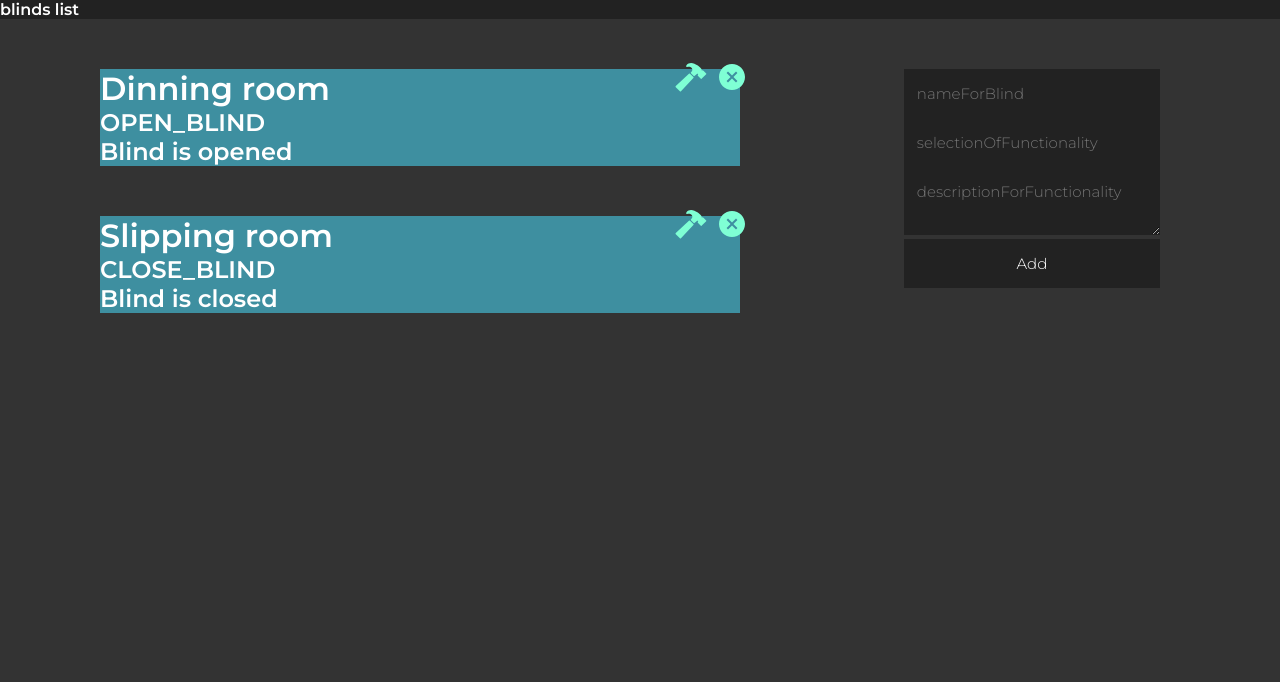
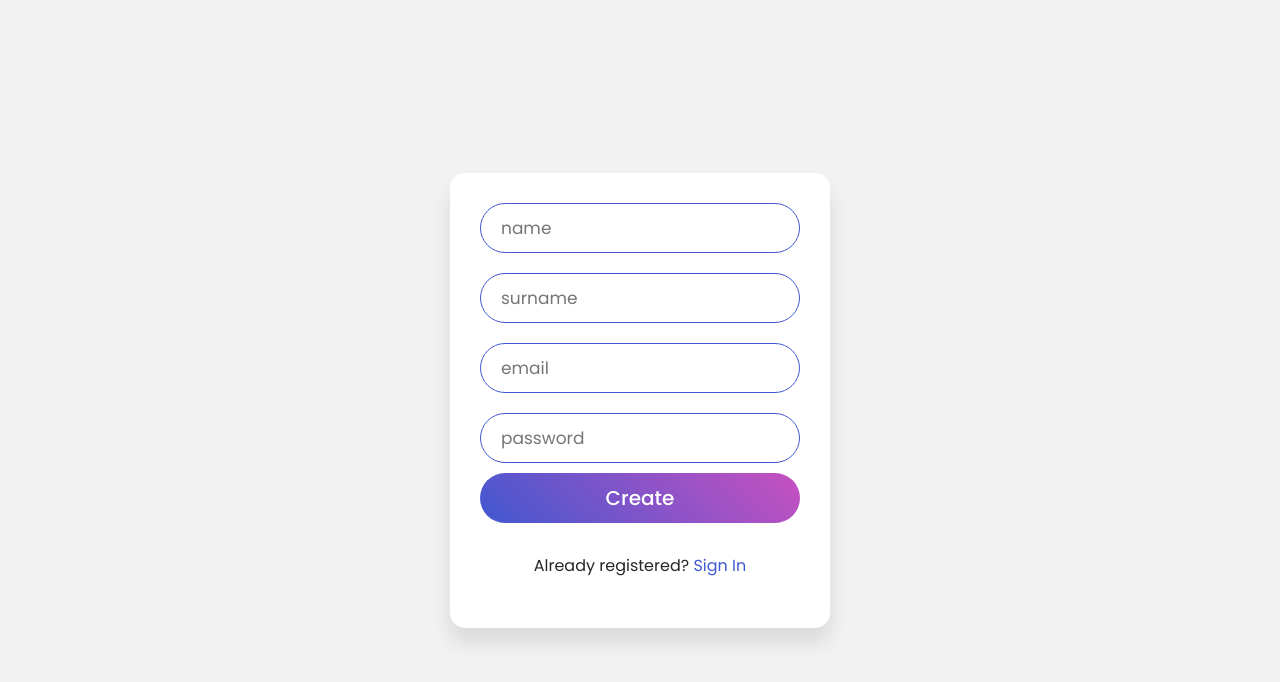
Before and after one commit to AndriiFrost/blind-frontend, a React (Create React App) app: page /registration in a window 1280 px wide. Shown: the top 682 px of the page. Built offline with nearby package versions, Linux system fonts and the light colour scheme.

Commit message:
Added login and registration page, with connection to backend

```diff
--- a/package.json
+++ b/package.json
@@ -36,5 +36,8 @@
       "last 1 firefox version",
       "last 1 safari version"
     ]
+  },
+  "devDependencies": {
+    "react-router-dom": "^6.10.0"
   }
 }
--- a/public/index.html
+++ b/public/index.html
@@ -4,7 +4,7 @@
     <meta charset="utf-8" />
     <link rel="icon" href="%PUBLIC_URL%/favicon.ico" />
     <meta name="viewport" content="width=device-width, initial-scale=1" />
-    <title>React App</title>
+    <title>Blinds</title>
   </head>
   <body>
     <div id="root"></div>
--- a/src/App.js
+++ b/src/App.js
@@ -1,42 +1,18 @@
-import React, { useState } from "react";
-import Header from "./components/Header";
-import Blinds from "./components/Blinds";
-import AddBlind from "./components/AddBlind";
+import React from "react";
+import { BrowserRouter, Routes, Route } from "react-router-dom";
+import Login from "./components/login/Login";
+import Registration from "./components/registration/Registration";
+import DeviceList from "./components/device/DeviceList";
 import "./css/main.css";
 
-const App = () => {
-  const [blinds, setBlinds] = useState(blindDefaultArray);
-
-  function addBlind(blind) {
-    const id = blinds.length + 1;
-    setBlinds([...blinds, { id, ...blind }]);
-  }
+export default function App() {
   return (
-    <div>
-      <Header title="blinds list" />
-      <main>
-        <Blinds blindDefaultArray={blinds} />
-      </main>
-      <aside>
-        <AddBlind onAdd={addBlind}></AddBlind>
-      </aside>
-    </div>
+    <BrowserRouter>
+      <Routes>
+        <Route path="/login" element={<Login />}></Route>
+        <Route path="/registration" element={<Registration />}></Route>
+        <Route path="/devices" element={<DeviceList />}></Route>
+      </Routes>
+    </BrowserRouter>
   );
-};
-
-const blindDefaultArray = [
-  {
-    id: 1,
-    nameForBlind: "Dinning room",
-    selectionOfFunctionality: "OPEN_BLIND",
-    descriptionForFunctionality: "Blind is opened",
-  },
-  {
-    id: 2,
-    nameForBlind: "Slipping room",
-    selectionOfFunctionality: "CLOSE_BLIND",
-    descriptionForFunctionality: "Blind is closed",
-  },
-];
-
-export default App;
+}
--- a/src/components/AddBlind.js
+++ /dev/null
@@ -1,33 +0,0 @@
-import React, { useState } from "react";
-
-const AddBlind = (props) => {
-  const [nameForBlind, setNameForBlind] = useState("");
-  const [selectionOfFunctionality, setSelectionOfFunctionality] = useState("");
-  const [descriptionForFunctionality, setDescriptionForFunctionality] =
-    useState("");
-
-  return (
-    <form>
-      <input
-        placeholder="nameForBlind"
-        onChange={(e) => setNameForBlind(e.target.value)}
-      ></input>
-      <input
-        placeholder="selectionOfFunctionality"
-        onChange={(e) => setSelectionOfFunctionality(e.target.value)}
-      ></input>
-      <textarea
-        placeholder="descriptionForFunctionality"
-        onChange={(e) => setDescriptionForFunctionality(e.target.value)}
-      ></textarea>
-      <button type="button" onClick={ () => props.onAdd({
-        nameForBlind: nameForBlind,
-        selectionOfFunctionality: selectionOfFunctionality,
-        descriptionForFunctionality: descriptionForFunctionality,
-
-      })}>Add</button>
-    </form>
-  );
-};
-
-export default AddBlind;
--- a/src/components/Blind.js
+++ /dev/null
@@ -1,18 +0,0 @@
-import React from "react";
-import { IoCloseCircleSharp, IoHammerSharp } from "react-icons/io5";
-
-const Blind = (props) => {
-  console.log(props.blind);
-  const blind = props.blind;
-  return (
-    <div className="blind">
-      <IoCloseCircleSharp className="delete-icon" />
-      <IoHammerSharp className="edit-icon" />
-      <h1>{blind.nameForBlind}</h1>
-      <h2>{blind.selectionOfFunctionality}</h2>
-      <h2>{blind.descriptionForFunctionality}</h2>
-    </div>
-  );
-};
-
-export default Blind;
--- a/src/components/Blinds.js
+++ /dev/null
@@ -1,21 +0,0 @@
-import React, { useState } from "react";
-import Blind from "./Blind"
-
-const Blinds = (props) => {
-   const blinds= props.blindDefaultArray;
-    if( blinds.length > 0 ){
-        return (
-            <div>
-              {blinds.map((el) => (
-               <Blind key= {el.id} blind = {el}/>
-              ))}
-            </div>
-          );
-    }
-    return ( <div className="blind">
-        <h3>No blind present</h3>
-    </div>)
-
-};
-
-export default Blinds;
--- a/src/components/Header.js
+++ /dev/null
@@ -1,13 +0,0 @@
-import React from "react";
-
-
-class Header extends React.Component {
-  render() {
-    return (<header className="header"> {this.props.title}
-
-    </header>);
-
-  }
-}
-
-export default Header;
--- /dev/null
+++ b/src/components/device/DeviceList.js
@@ -0,0 +1,28 @@
+import React, { useState } from "react";
+import { Link } from "react-router-dom";
+import axios from "axios";
+
+const DeviceList = () => {
+    getAllItem()
+  const [email, setEmail] = useState("");
+  const [pasword, setPassword] = useState("");
+  return <div></div>;
+};
+
+function getAllItem() {
+  const token = localStorage.getItem("Authentication");
+  axios
+    .get("http://localhost:8084/api/v1/device", {
+      headers: {
+        Authorization: `Bearer ${token}`,
+      },
+    })
+    .then(function (response) {
+      console.log(response);
+    })
+    .catch(function (error) {
+      console.log(error);
+    });
+}
+
+export default DeviceList;
--- /dev/null
+++ b/src/components/login/Login.js
@@ -0,0 +1,75 @@
+import React, { useState } from "react";
+import { Link } from "react-router-dom";
+import axios from "axios";
+import { useNavigate } from "react-router-dom";
+
+const Login = () => {
+    let navigate = useNavigate();
+  const [email, setEmail] = useState("");
+  const [pasword, setPassword] = useState("");
+  const  loginUser = (login) => {
+    console.log(login);
+    axios
+      .post("http://localhost:8084/api/v1/auth/authenticate", {
+        email: login.email,
+        password: login.password,
+      })
+      .then(function (response) {
+        console.log(response.data.token);
+        localStorage.setItem(
+          "Authentication",
+          response.data.token
+        );
+        navigate("/devices")
+      })
+      .catch(function (error) {
+        console.log(error);
+      });
+  }
+  return (
+    <div className="wrapper">
+      <div className="form">
+        <form className="form">
+          <div className="field">
+            <input
+              type="text"
+              placeholder="email"
+              onChange={(e) => setEmail(e.target.value)}
+            />
+          </div>
+          <div className="field">
+            <input
+              type="password"
+              placeholder="password"
+              onChange={(e) => setPassword(e.target.value)}
+            />
+          </div>
+          <div className="field">
+            <button
+              type="button"
+              className="submit"
+              onClick={() =>
+
+                loginUser({
+                  email: email,
+                  password: pasword,
+                })
+              }
+            >
+              Login
+            </button>
+          </div>
+
+          <div className="signup-link">
+            <p className="message">
+              Not registered? <Link to="/registration">Create an account</Link>
+            </p>
+          </div>
+        </form>
+      </div>
+    </div>
+  );
+};
+
+
+export default Login;
--- /dev/null
+++ b/src/components/registration/Registration.js
@@ -0,0 +1,88 @@
+import React, { useState } from "react";
+import { Link } from "react-router-dom";
+import axios from "axios";
+
+const Registration = () => {
+  const [email, setEmail] = useState("");
+  const [name, setName] = useState("");
+  const [surname, setSurname] = useState("");
+  const [pasword, setPassword] = useState("");
+
+  return (
+    <div className="wrapper">
+      <div className="form">
+        <form className="form">
+          <div className="field">
+            <input
+              type="text"
+              placeholder="name"
+              onChange={(e) => setName(e.target.value)}
+            />
+          </div>
+          <div className="field">
+            <input
+              type="text"
+              placeholder="surname"
+              onChange={(e) => setSurname(e.target.value)}
+            />
+          </div>
+          <div className="field">
+            <input
+              type="text"
+              placeholder="email"
+              onChange={(e) => setEmail(e.target.value)}
+            />
+          </div>
+          <div className="field">
+            <input
+              type="password"
+              placeholder="password"
+              onChange={(e) => setPassword(e.target.value)}
+            />
+          </div>
+          <div className="field">
+            <button
+              type="button"
+              className="submit"
+              onClick={() =>
+                registerUser({
+                  name: name,
+                  surname: surname,
+                  email: email,
+                  password: pasword,
+                })
+              }
+            >
+              Create
+            </button>
+          </div>
+
+          <div className="signup-link">
+            <p className="message">
+              Already registered? <Link to="/login">Sign In</Link>
+            </p>
+          </div>
+        </form>
+      </div>
+    </div>
+  );
+};
+
+function registerUser(registrationUser) {
+  console.log(registrationUser);
+
+  axios.post('http://localhost:8084/api/v1/auth/register', {
+    firstName: registrationUser.name,
+    lastName:  registrationUser.surname,
+    email:  registrationUser.email,
+    password:  registrationUser.password,
+  })
+  .then(function (response) {
+    console.log(response);
+  })
+  .catch(function (error) {
+    console.log(error);
+  });
+}
+
+export default Registration;
--- a/src/css/main.css
+++ b/src/css/main.css
@@ -1,80 +1,137 @@
-@import url("https://fonts.googleapis.com/css2?family=Montserrat:wght@300;600&display=swap");
-
-* {
+@import url('https://fonts.googleapis.com/css2?family=Poppins:wght@200;300;400;500;600;700&display=swap');
+*{
   margin: 0;
   padding: 0;
+  box-sizing: border-box;
+  font-family: 'Poppins', sans-serif;
 }
-
-body {
-  background-color: #333;
+html,body{
+  display: grid;
+  height: 100%;
+  width: 100%;
+  place-items: center;
+  background: #f2f2f2;
+  /* background: linear-gradient(-135deg, #c850c0, #4158d0); */
+}
+::selection{
+  background: #4158d0;
   color: #fff;
-  font-family: "Montserrat", sans-serif;
-  font-weight: 300;
 }
-main {
-  margin: 50px 100px;
-  width: 50%;
-  float: left;
+.wrapper{
+  width: 380px;
+  background: #fff;
+  border-radius: 15px;
+  box-shadow: 0px 15px 20px rgba(0,0,0,0.1);
 }
-
-main .blind {
-  margin-bottom: 50px;
-  background-color: #3e8fa0;
-  padding: 20 px;
+.wrapper .title{
+  font-size: 35px;
+  font-weight: 600;
+  text-align: center;
+  line-height: 100px;
+  color: #fff;
+  user-select: none;
+  border-radius: 15px 15px 0 0;
+  background: linear-gradient(-135deg, #c850c0, #4158d0);
 }
-
-.header {
-  font-weight: 600;
-  background-color: #222;
+.wrapper form{
+  padding: 10px 30px 50px 30px;
 }
-
-main .delete-icon {
-  float: right;
-  color: #7fffd4;
+.wrapper form .field{
+  height: 50px;
+  width: 100%;
+  margin-top: 20px;
+  position: relative;
+}
+.wrapper form .field input,
+form .field button {
+  height: 100%;
+  width: 100%;
+  outline: none;
+  font-size: 17px;
+  padding-left: 20px;
+  border: 1px solid lightgrey;
+  border-radius: 25px;
+  transition: all 0.3s ease;
+}
+.wrapper form .field input:focus,
+form .field input:valid,
+form .field button:focus,
+form .field button:valid{
+  border-color: #4158d0;
+}
+.wrapper form .field label{
+  position: absolute;
+  top: 50%;
+  left: 20px;
+  color: #999999;
+  font-weight: 400;
+  font-size: 17px;
+  pointer-events: none;
+  transform: translateY(-50%);
+  transition: all 0.3s ease;
+}
+form .field input:focus ~ label,
+form .field input:valid ~ label,
+form .field button:focus ~ label,
+form .field button:valid ~ label{
+  top: 0%;
+  font-size: 16px;
+  color: #4158d0;
+  background: #fff;
+  transform: translateY(-50%);
+}
+form .content{
+  display: flex;
+  width: 100%;
+  height: 50px;
+  font-size: 16px;
+  align-items: center;
+  justify-content: space-around;
+}
+form .content .checkbox{
+  display: flex;
+  align-items: center;
+  justify-content: center;
+}
+form .content input
+form .content button{
+  width: 15px;
+  height: 15px;
+  background: red;
+}
+form .content label{
+  color: #262626;
+  user-select: none;
+  padding-left: 5px;
+}
+form .content .pass-link{
+  color: "";
+}
+form .field button[type="button"]{
+  color: #fff;
+  border: none;
+  padding-left: 0;
+  margin-top: -10px;
+  font-size: 20px;
+  font-weight: 500;
   cursor: pointer;
-  transform: scale(2);
+  background: linear-gradient(-135deg, #c850c0, #4158d0);
+  transition: all 0.3s ease;
 }
-
-main .edit-icon {
-  float: right;
-  color: #7fffd4;
-  cursor: pointer;
-  margin-right: 25px;
-  transform: scale(2);
+form .field button[type="button"]:active{
+  transform: scale(0.95);
 }
-
-main .delete-icon:hover,
-main .edit-icon:hover {
-  opacity: 0.5;
+form .signup-link{
+  color: #262626;
+  margin-top: 20px;
+  text-align: center;
 }
-
-aside{
-width: 20%;
-margin-top: 50px;
-margin-left: 5%;
-float: left;
+form .pass-link a,
+form .signup-link a{
+  color: #4158d0;
+  text-decoration: none;
 }
-
-aside form input,
-aside form textarea,
-aside form button {
-  width: 90%;
-  padding: 15px 5%;
-  font-family: "Montserrat", sans-serif;
-  font-weight: 300;
-  border: 0;
-  background-color: #222;
-  color: #fff;
-  outline: none;
-  font-size: 15px;
+form .pass-link a:hover,
+form .signup-link a:hover{
+  text-decoration: underline;
 }
-
-aside form button{
-    width: 100%;
-    cursor: pointer;
-    transition: transform 500ms ease;
-}
-
-aside form button:hover{
-    transform: scale(1.1);
-}
```
Also changed, not shown: 1 other file (tests, documents, lock files or other folders).
